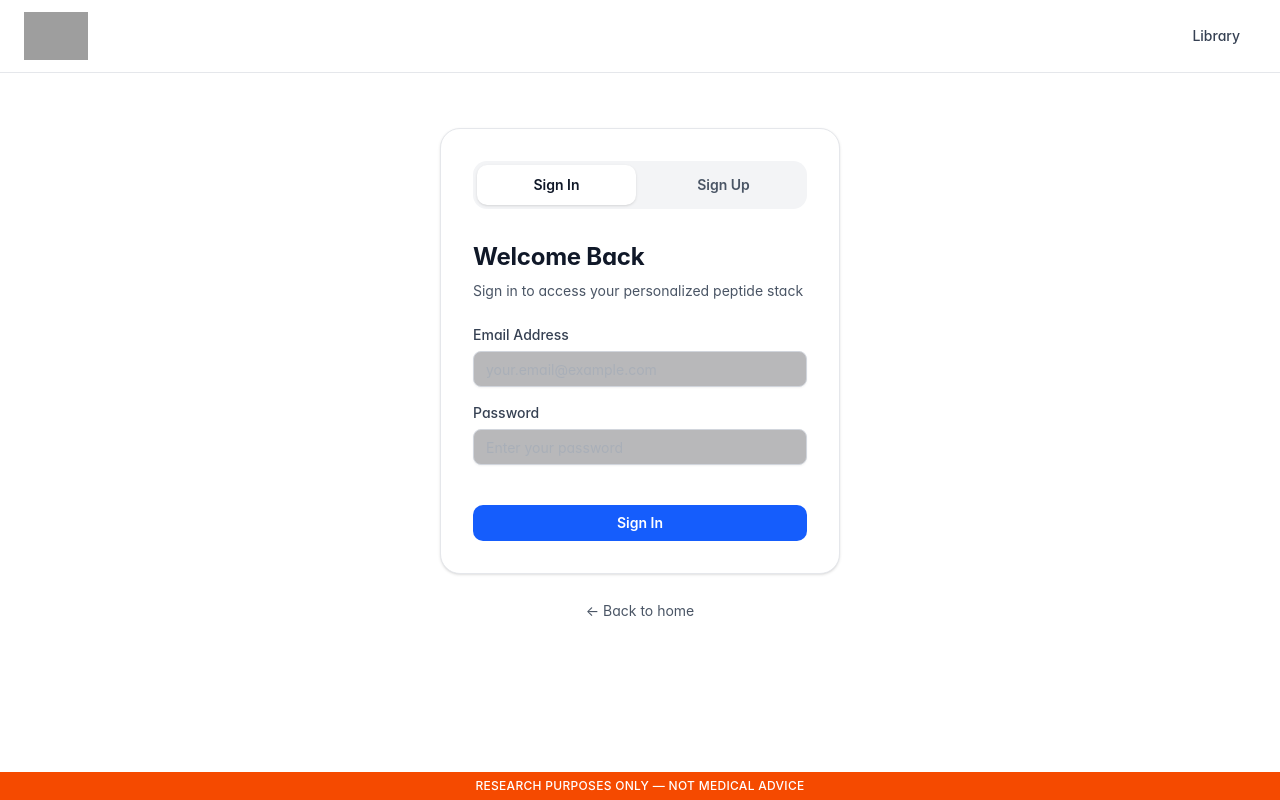
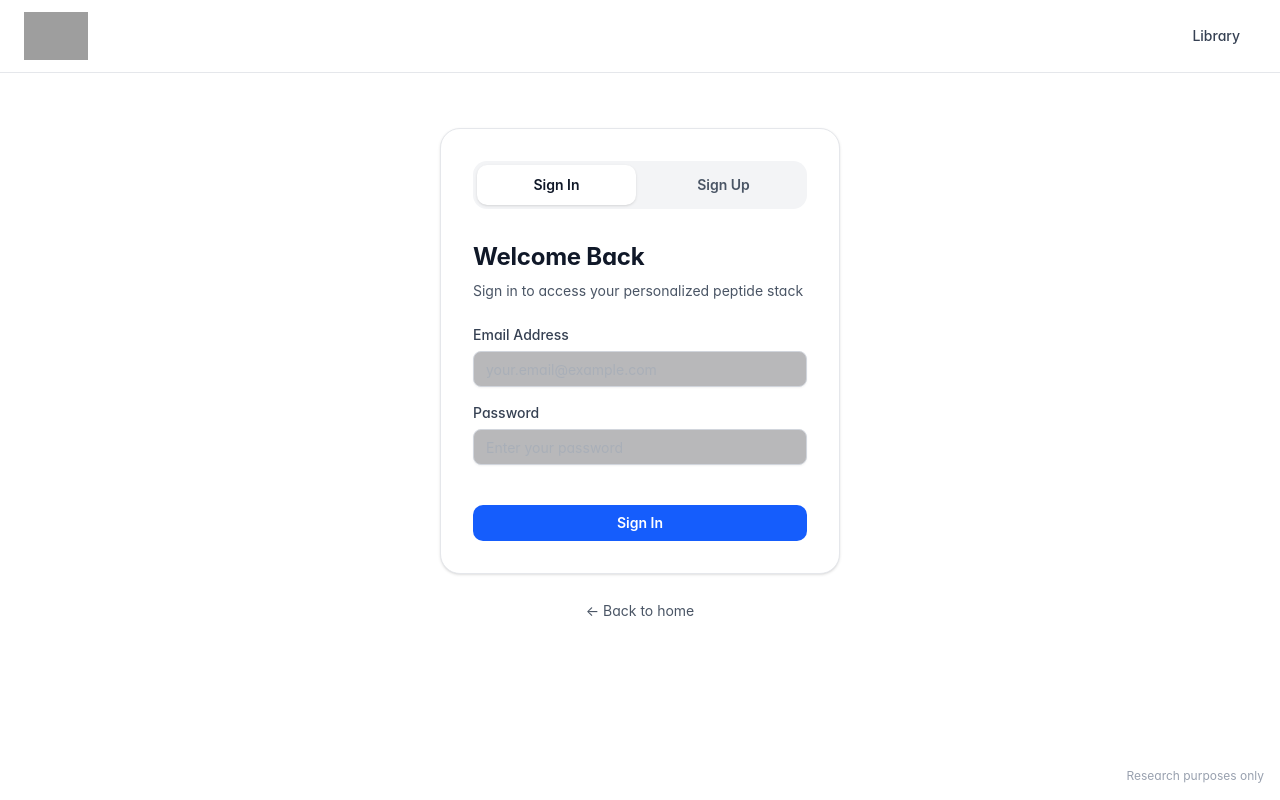
Before and after one commit to cryptokid1223/freshpeptide, a Next.js app: page /auth in a window 1280 px wide. Built offline with nearby package versions, Linux system fonts and the light colour scheme; no server answers; grey boxes are pictures that could not be loaded.

Commit message:
fix: Replace orange banner with subtle bottom-right disclaimer text

```diff
--- a/app/account/page.tsx
+++ b/app/account/page.tsx
@@ -164,10 +164,10 @@ export default function AccountPage() {
         </div>
       </main>
 
-      {/* Research Banner */}
-      <div className="fixed bottom-0 left-0 right-0 bg-orange-600 text-white py-1.5 px-4 text-center z-30">
-        <p className="text-xs font-medium tracking-wide">
-          RESEARCH PURPOSES ONLY — NOT MEDICAL ADVICE
+      {/* Research Disclaimer - Small Bottom Right */}
+      <div className="fixed bottom-4 right-4 z-30">
+        <p className="text-xs text-gray-400">
+          Research purposes only
         </p>
       </div>
     </div>
--- a/app/auth/page.tsx
+++ b/app/auth/page.tsx
@@ -272,10 +272,10 @@ export default function AuthPage() {
         </div>
       </main>
 
-      {/* Research Purposes Banner - Bottom Sticky Small */}
-      <div className="fixed bottom-0 left-0 right-0 bg-orange-600 text-white py-1.5 px-4 text-center z-40">
-        <p className="text-xs font-medium tracking-wide">
-          RESEARCH PURPOSES ONLY — NOT MEDICAL ADVICE
+      {/* Research Disclaimer - Small Bottom Right */}
+      <div className="fixed bottom-4 right-4 z-40">
+        <p className="text-xs text-gray-400">
+          Research purposes only
         </p>
       </div>
     </div>
--- a/app/consent/page.tsx
+++ b/app/consent/page.tsx
@@ -191,10 +191,10 @@ export default function ConsentPage() {
         )}
       </main>
 
-      {/* Research Purposes Banner - Bottom Sticky Small */}
-      <div className="fixed bottom-0 left-0 right-0 bg-orange-600 text-white py-1.5 px-4 text-center z-40">
-        <p className="text-xs font-medium tracking-wide">
-          RESEARCH PURPOSES ONLY — NOT MEDICAL ADVICE
+      {/* Research Disclaimer - Small Bottom Right */}
+      <div className="fixed bottom-4 right-4 z-40">
+        <p className="text-xs text-gray-400">
+          Research purposes only
         </p>
       </div>
     </div>
--- a/app/dashboard/page.tsx
+++ b/app/dashboard/page.tsx
@@ -327,10 +327,10 @@ export default function DashboardPage() {
         )}
       </main>
 
-      {/* Research Banner */}
-      <div className="fixed bottom-0 left-0 right-0 bg-orange-600 text-white py-1.5 px-4 text-center z-30">
-        <p className="text-xs font-medium tracking-wide">
-          RESEARCH PURPOSES ONLY — NOT MEDICAL ADVICE
+      {/* Research Disclaimer - Small Bottom Right */}
+      <div className="fixed bottom-4 right-4 z-30">
+        <p className="text-xs text-gray-400">
+          Research purposes only
         </p>
       </div>
     </div>
--- a/app/generate/page.tsx
+++ b/app/generate/page.tsx
@@ -314,10 +314,10 @@ export default function GeneratePage() {
         )}
       </main>
 
-      {/* Research Banner */}
-      <div className="fixed bottom-0 left-0 right-0 bg-orange-600 text-white py-1.5 px-4 text-center z-30">
-        <p className="text-xs font-medium tracking-wide">
-          RESEARCH PURPOSES ONLY — NOT MEDICAL ADVICE
+      {/* Research Disclaimer - Small Bottom Right */}
+      <div className="fixed bottom-4 right-4 z-30">
+        <p className="text-xs text-gray-400">
+          Research purposes only
         </p>
       </div>
     </div>
--- a/app/journal/page.tsx
+++ b/app/journal/page.tsx
@@ -239,10 +239,10 @@ export default function JournalPage() {
         </div>
       </main>
 
-      {/* Research Banner */}
-      <div className="fixed bottom-0 left-0 right-0 bg-orange-600 text-white py-1.5 px-4 text-center z-30">
-        <p className="text-xs font-medium tracking-wide">
-          RESEARCH PURPOSES ONLY — NOT MEDICAL ADVICE
+      {/* Research Disclaimer - Small Bottom Right */}
+      <div className="fixed bottom-4 right-4 z-30">
+        <p className="text-xs text-gray-400">
+          Research purposes only
         </p>
       </div>
     </div>
--- a/app/library/page.tsx
+++ b/app/library/page.tsx
@@ -440,10 +440,10 @@ export default function LibraryPage() {
         </>
       )}
 
-      {/* Research Banner */}
-      <div className="fixed bottom-0 left-0 right-0 bg-orange-600 text-white py-1.5 px-4 text-center z-30">
-        <p className="text-xs font-medium tracking-wide">
-          RESEARCH PURPOSES ONLY — NOT MEDICAL ADVICE
+      {/* Research Disclaimer - Small Bottom Right */}
+      <div className="fixed bottom-4 right-4 z-30">
+        <p className="text-xs text-gray-400">
+          Research purposes only
         </p>
       </div>
     </div>
--- a/app/page.tsx
+++ b/app/page.tsx
@@ -262,10 +262,10 @@ export default function Home() {
         </div>
       </main>
 
-      {/* Research Purposes Banner - Bottom Sticky Small */}
-      <div className="fixed bottom-0 left-0 right-0 bg-orange-600 text-white py-1.5 px-4 text-center z-40">
-        <p className="text-xs font-medium tracking-wide">
-          RESEARCH PURPOSES ONLY — NOT MEDICAL ADVICE
+      {/* Research Disclaimer - Small Bottom Right */}
+      <div className="fixed bottom-4 right-4 z-40">
+        <p className="text-xs text-gray-400">
+          Research purposes only
         </p>
       </div>
     </div>
--- a/app/tracking/page.tsx
+++ b/app/tracking/page.tsx
@@ -251,10 +251,10 @@ export default function TrackingPage() {
         </div>
       </main>
 
-      {/* Research Banner */}
-      <div className="fixed bottom-0 left-0 right-0 bg-orange-600 text-white py-1.5 px-4 text-center z-30">
-        <p className="text-xs font-medium tracking-wide">
-          RESEARCH PURPOSES ONLY — NOT MEDICAL ADVICE
+      {/* Research Disclaimer - Small Bottom Right */}
+      <div className="fixed bottom-4 right-4 z-30">
+        <p className="text-xs text-gray-400">
+          Research purposes only
         </p>
       </div>
     </div>
```
